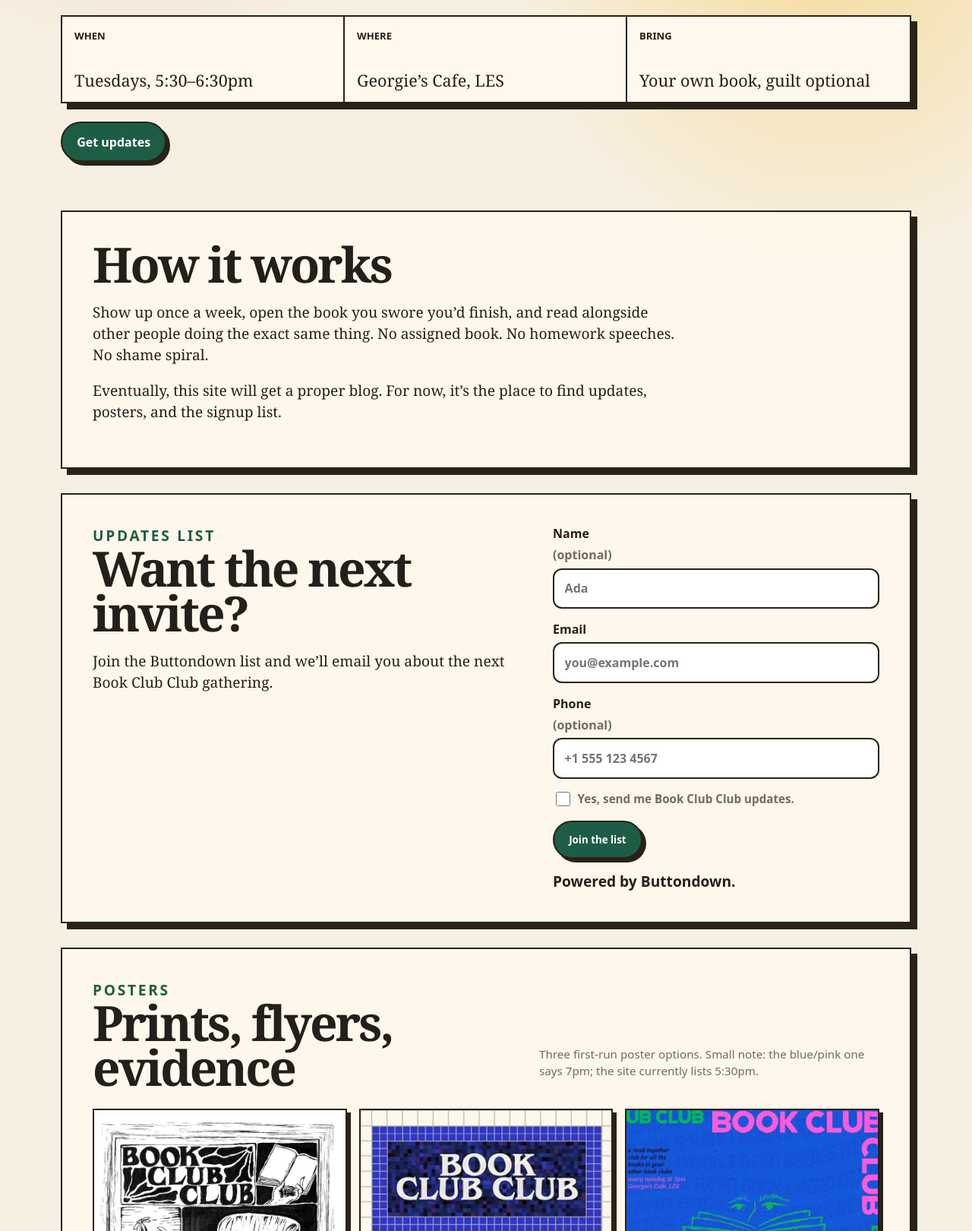
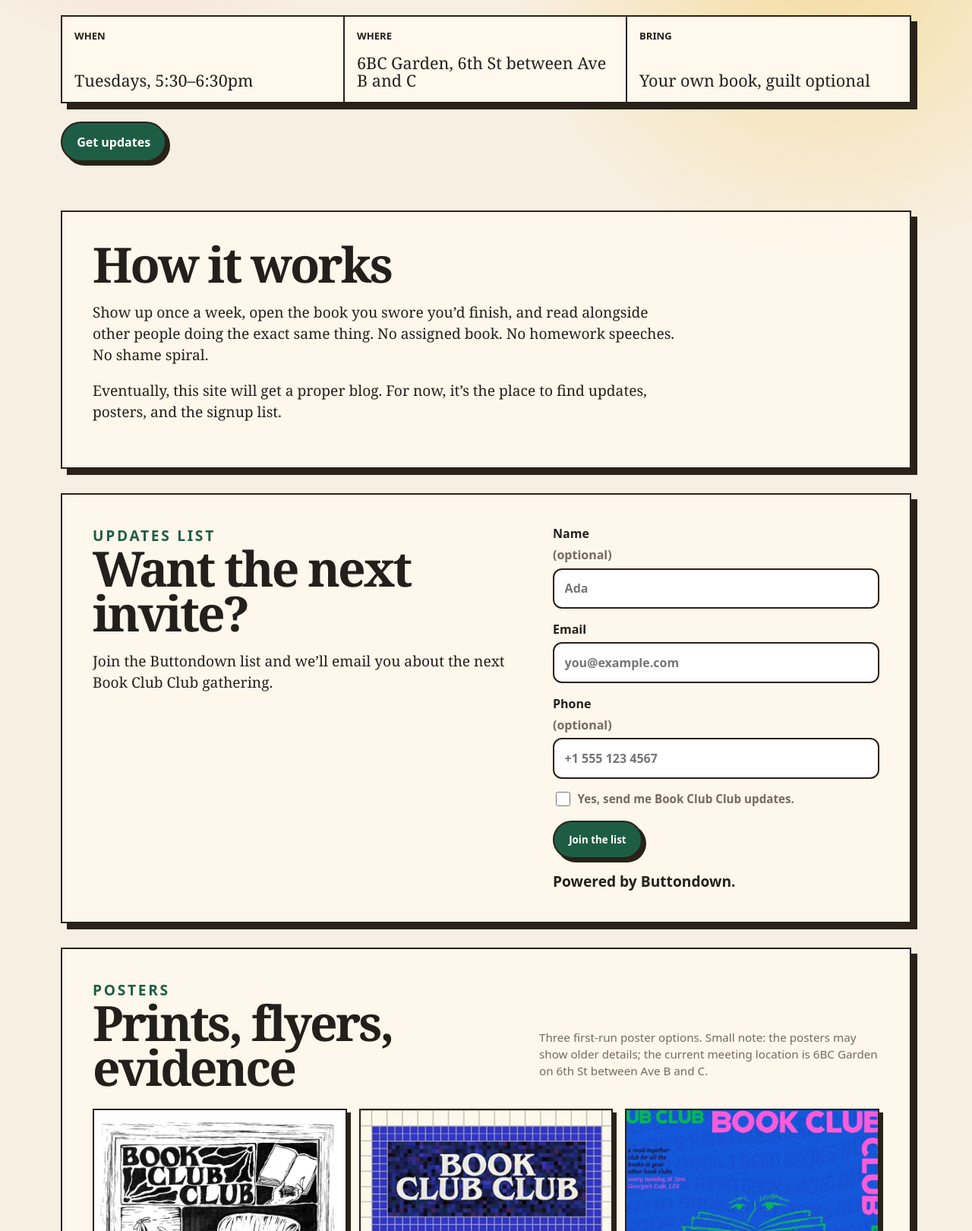
Before and after one commit to easiwork/bookclubclub, a website: page index.html in a window 1280 px wide. Shown: the part 601-2221 px from the top of the page at 76% size. Drawn offline with Linux system fonts and the light colour scheme.

Commit message:
Update Book Club Club location

```diff
--- a/index.html
+++ b/index.html
@@ -6,7 +6,7 @@
     <title>Book Club Club</title>
     <meta name="description" content="Book Club Club is a read-together club for all the books in your other book clubs." />
     <meta property="og:title" content="Book Club Club" />
-    <meta property="og:description" content="Bring your own book. Read together every Tuesday at 5:30 at Georgie’s Cafe, LES." />
+    <meta property="og:description" content="Bring your own book. Read together every Tuesday at 5:30 at 6BC Garden on 6th between Ave B and C." />
     <meta property="og:type" content="website" />
     <link rel="stylesheet" href="styles.css" />
   </head>
@@ -18,7 +18,7 @@
         <p class="dek">A read-together club for all the books in your other book clubs.</p>
         <div class="details" aria-label="Meeting details">
           <div><strong>When</strong><span>Tuesdays, 5:30–6:30pm</span></div>
-          <div><strong>Where</strong><span>Georgie’s Cafe, LES</span></div>
+          <div><strong>Where</strong><span>6BC Garden, 6th St between Ave B and C</span></div>
           <div><strong>Bring</strong><span>Your own book, guilt optional</span></div>
         </div>
         <a class="button" href="#subscribe">Get updates</a>
@@ -66,7 +66,7 @@
             <p class="eyebrow">posters</p>
             <h2>Prints, flyers, evidence</h2>
           </div>
-          <p>Three first-run poster options. Small note: the blue/pink one says 7pm; the site currently lists 5:30pm.</p>
+          <p>Three first-run poster options. Small note: the posters may show older details; the current meeting location is 6BC Garden on 6th St between Ave B and C.</p>
         </div>
         <div class="poster-grid" id="poster-grid">
           <article class="poster-placeholder">
```
Also changed, not shown: posters/manifest.json.
